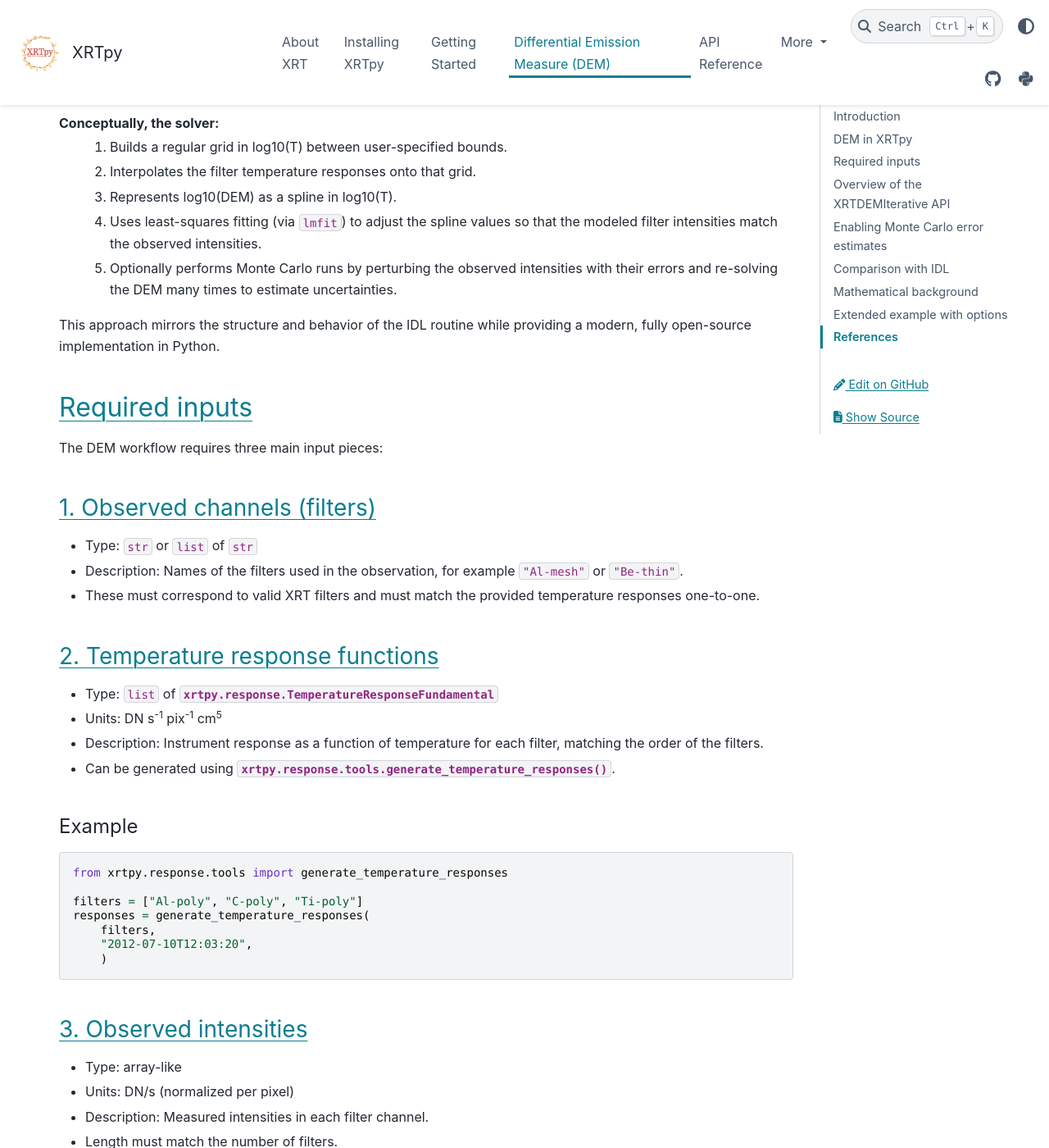
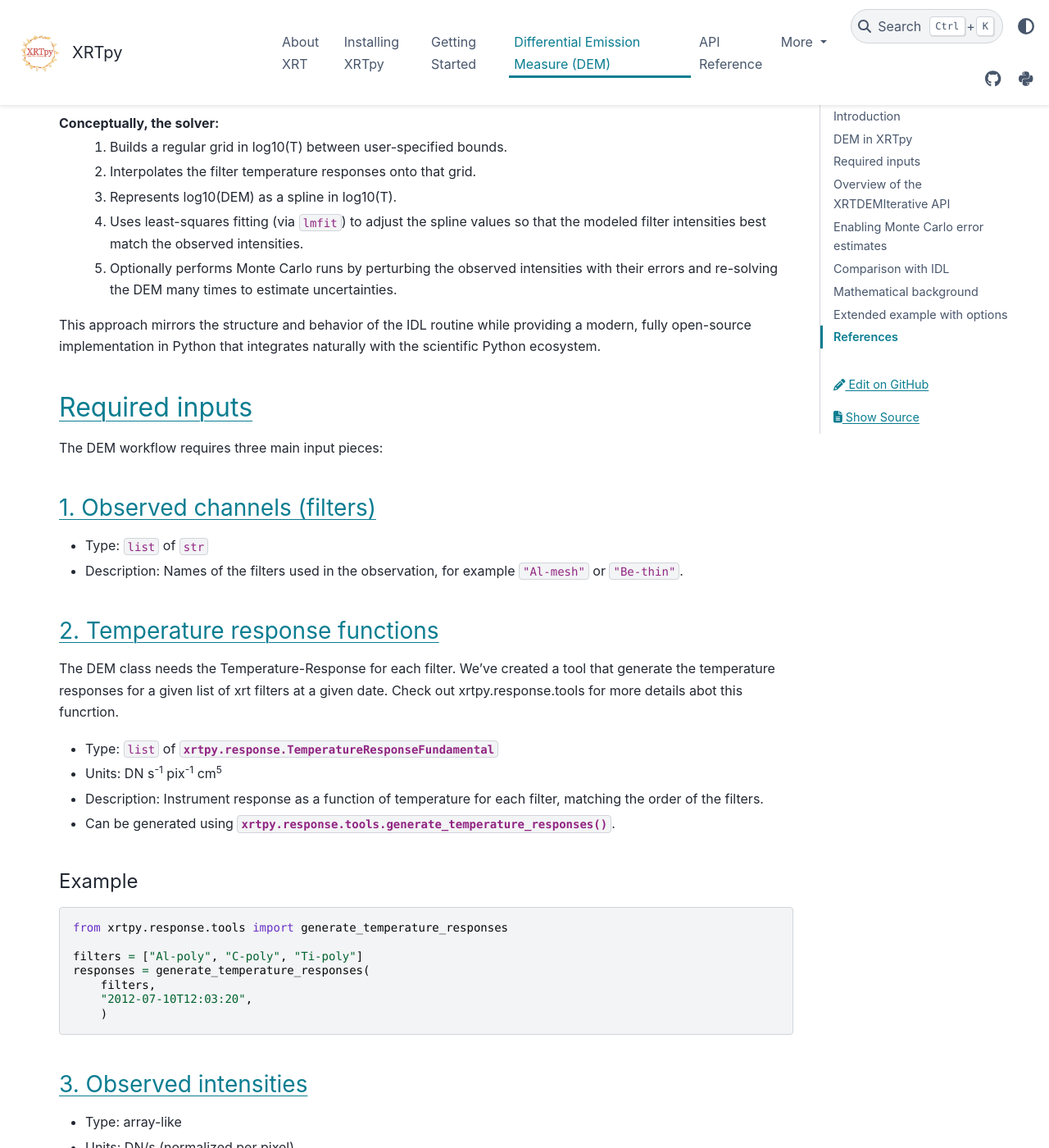
Before and after one commit to HinodeXRT/xrtpy, a Sphinx documentation site: the page built from docs/dem_overview.rst, in a window 1280 px wide and 1400 px high, scrolled down 1121 px. Shown: the whole window at 82% size. Built offline with Sphinx 7.4.7 and the PyData theme 0.15.4, drawn with Linux system fonts in a browser that asks for light colours; pages that are not in the unit, such as notebooks, are missing from menus; the version number could not be read and is left out; cross-references to code outside the pages are shown as plain code.

Commit message:
Updated text in doc site

```diff
--- a/docs/dem_overview.rst
+++ b/docs/dem_overview.rst
@@ -37,11 +37,11 @@ Conceptually, the solver:
     1. Builds a regular grid in log10(T) between user-specified bounds.
     2. Interpolates the filter temperature responses onto that grid.
     3. Represents log10(DEM) as a spline in log10(T).
-    4. Uses least-squares fitting (via ``lmfit``) to adjust the spline values so that the modeled filter intensities match the observed intensities.
+    4. Uses least-squares fitting (via ``lmfit``) to adjust the spline values so that the modeled filter intensities best match the observed intensities.
     5. Optionally performs Monte Carlo runs by perturbing the observed intensities with their errors and re-solving the DEM many times to estimate uncertainties.
 
-This approach mirrors the structure and behavior of the IDL routine while providing
-a modern, fully open-source implementation in Python.
+This approach mirrors the structure and behavior of the IDL routine while providing a modern,
+fully open-source implementation in Python that integrates naturally with the scientific Python ecosystem.
 
 Required inputs
 ---------------
@@ -49,16 +49,21 @@ The DEM workflow requires three main input pieces:
 
 1. Observed channels (filters)
 ~~~~~~~~~~~~~~~~~~~~~~~~~~~~~~
-* Type: ``str`` or ``list`` of ``str``
+* Type: ``list`` of ``str``
 * Description: Names of the filters used in the observation, for example ``"Al-mesh"`` or ``"Be-thin"``.
-* These must correspond to valid XRT filters and must match the provided temperature responses one-to-one.
 
 2. Temperature response functions
 ~~~~~~~~~~~~~~~~~~~~~~~~~~~~~~~~~
+
+The DEM class needs the Temperature-Response for each filter. We've created a tool that
+generate the temperature responses for a given list of xrt filters at a given date.
+Check out xrtpy.response.tools for more details abot this funcrtion.
+
 * Type: ``list`` of :class:`xrtpy.response.TemperatureResponseFundamental`
 * Units: DN s\ :sup:`-1` pix\ :sup:`-1` cm\ :sup:`5`
 * Description: Instrument response as a function of temperature for each filter, matching the order of the filters.
 * Can be generated using :func:`xrtpy.response.tools.generate_temperature_responses`.
+
 
 Example
 ^^^^^^^
```
